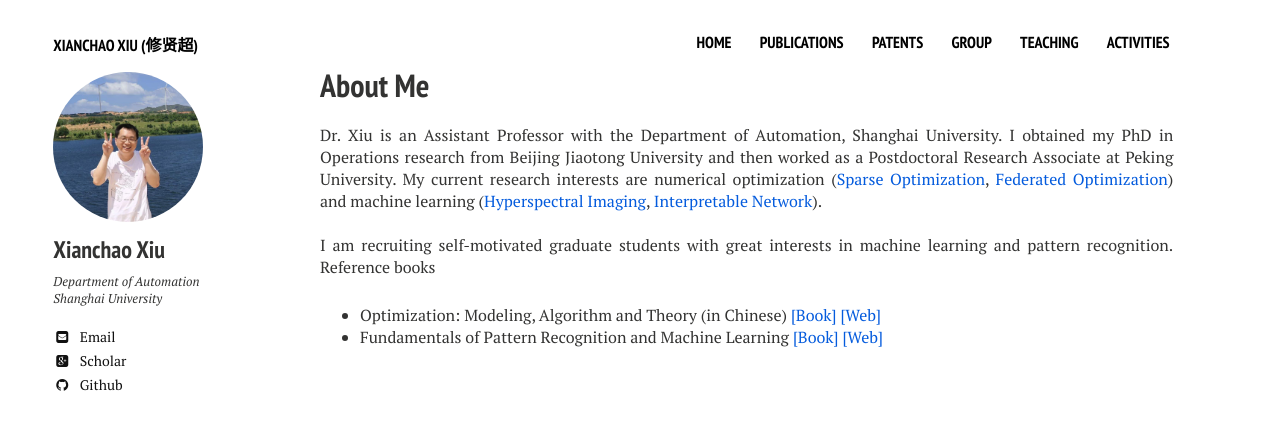
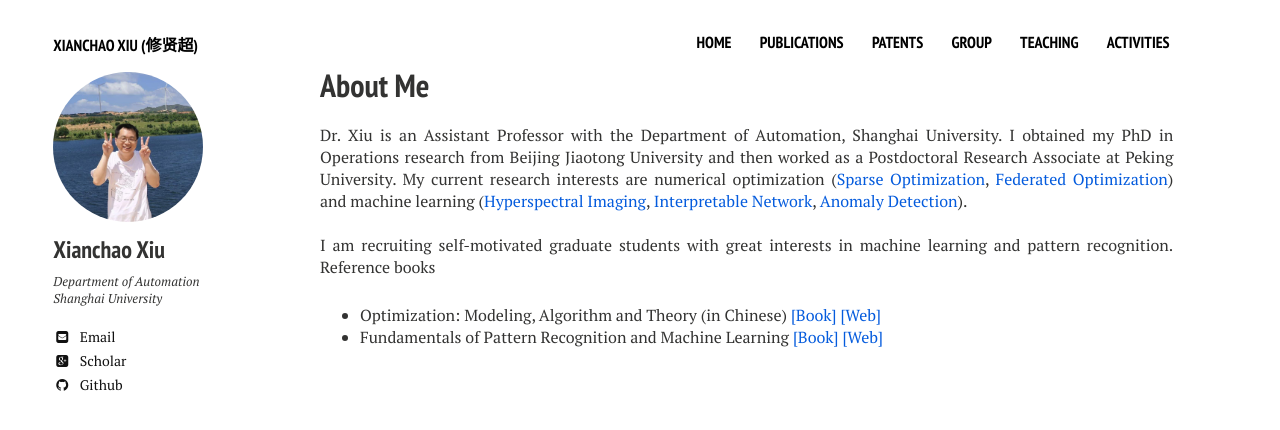
Before and after one commit to xianchaoxiu/xianchaoxiu.github.io, a Jekyll site: the page built from index.md, in a window 1280 px wide. Shown: the top 430 px of the page. Built offline with Jekyll 4.4.1, drawn with Linux system fonts in a browser that asks for light colours; nearby versions of some CDN libraries.

Commit message:
Update home2.html

```diff
--- a/_layouts/home2.html
+++ b/_layouts/home2.html
@@ -24,7 +24,7 @@
       <p> Dr. Xiu is an Assistant Professor with the Department of Automation, Shanghai University.
 	      I obtained my PhD in Operations research from Beijing Jiaotong University and then worked as a Postdoctoral Research Associate at Peking University.
 	      My current research interests are numerical optimization (<a href="https://github.com/xianchaoxiu/Sparse-Optimization" class="textlink" target="_blank">Sparse Optimization</a>, <a href="https://github.com/xianchaoxiu/Federated-Optimization" class="textlink" target="_blank">Federated Optimization</a>)
-	      and machine learning (<a href="https://github.com/xianchaoxiu/Hyperspectral-Imaging" class="textlink" target="_blank">Hyperspectral Imaging</a>, <a href="https://github.com/xianchaoxiu/Interpretable-Network" class="textlink" target="_blank">Interpretable Network</a>). <br><br>
+	      and machine learning (<a href="https://github.com/xianchaoxiu/Hyperspectral-Imaging" class="textlink" target="_blank">Hyperspectral Imaging</a>, <a href="https://github.com/xianchaoxiu/Interpretable-Network" class="textlink" target="_blank">Interpretable Network</a>, <a href="https://github.com/xianchaoxiu/Anomaly-Detection" class="textlink" target="_blank">Anomaly Detection</a>). <br><br>
 
 	      I am recruiting self-motivated graduate students with great interests in machine learning and pattern recognition. Reference books
         <ul>
```
